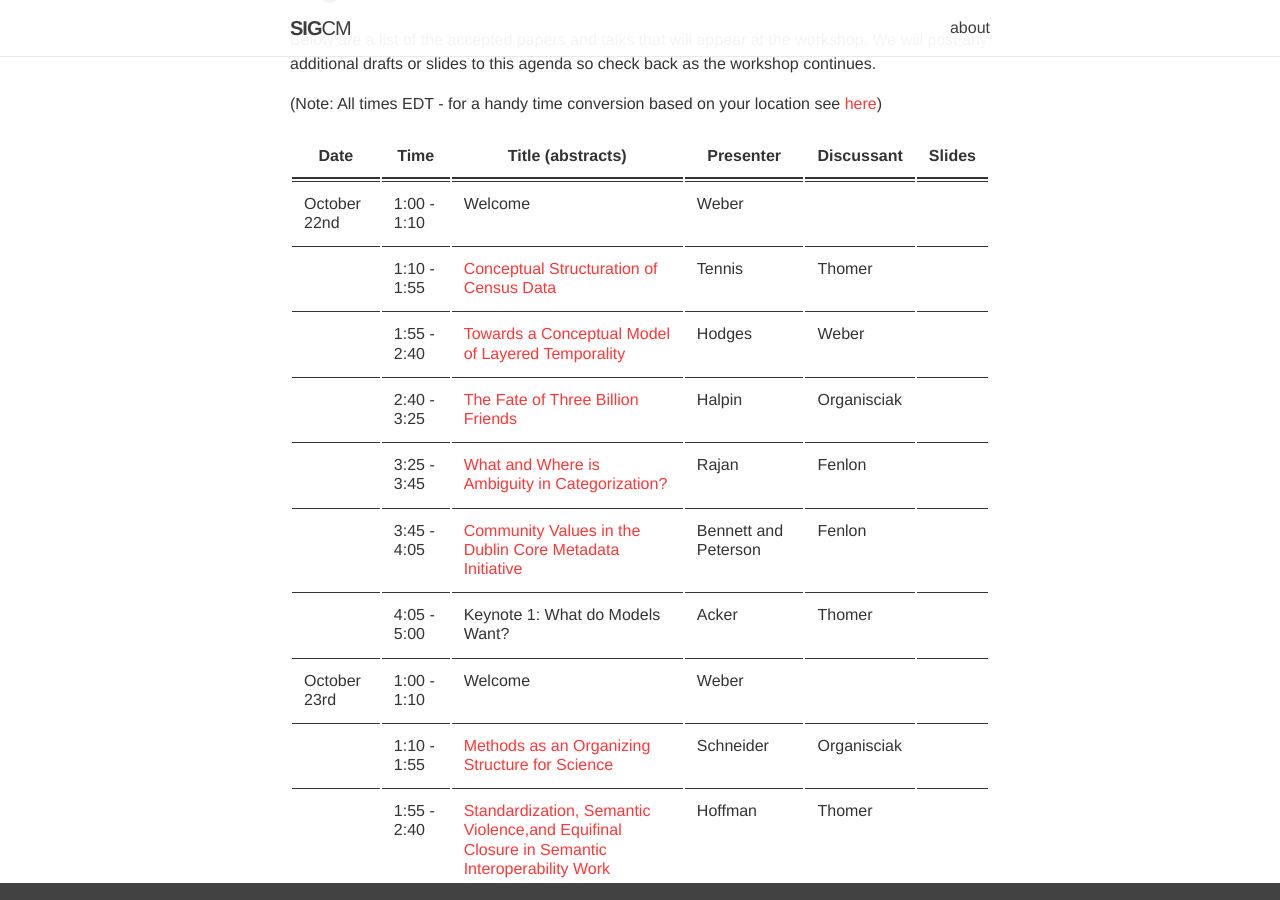
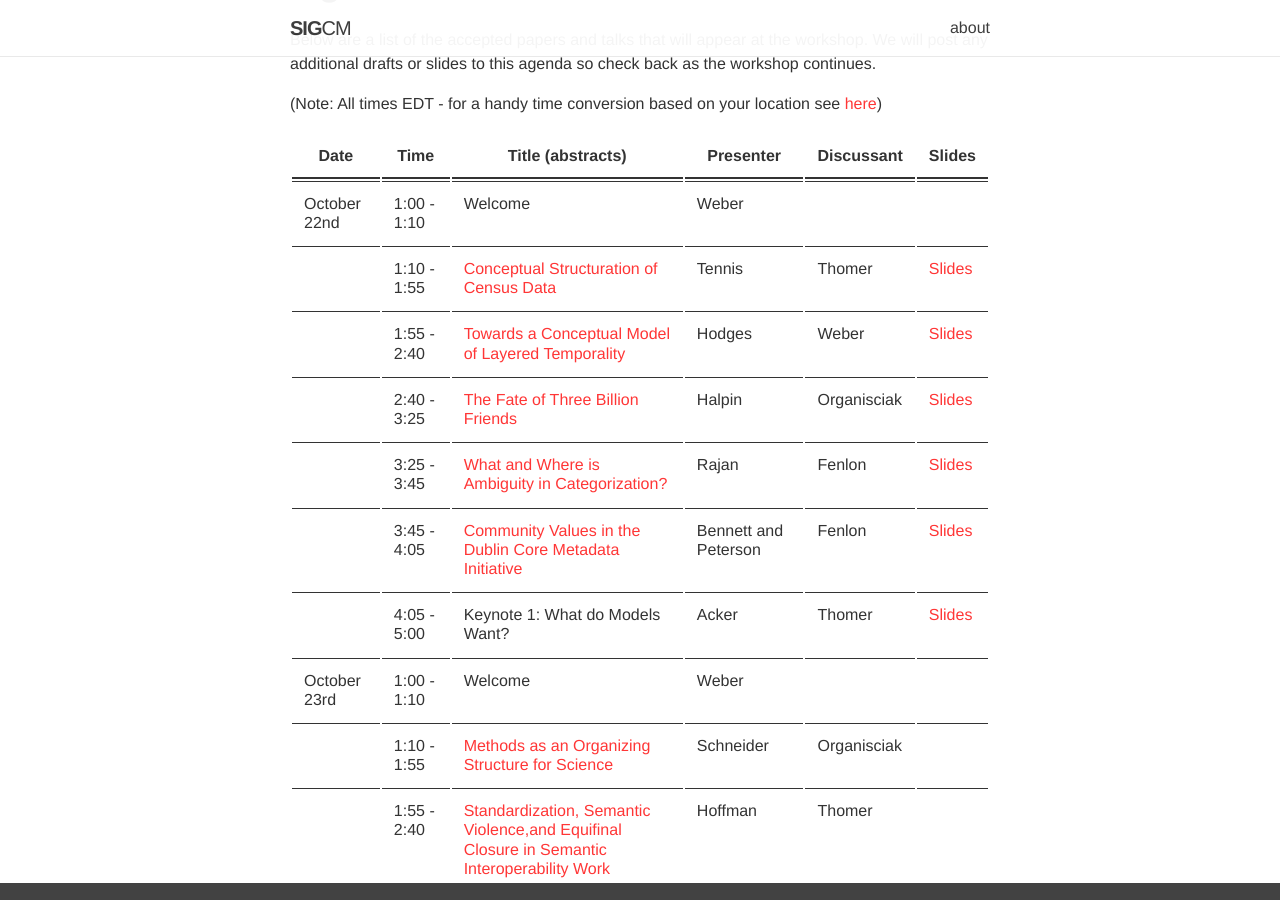
Before and after one commit to sig-cm/sig-cm.github.io, a Jekyll site: the page built from _news/ASIST-2020-CFP.md, in a window 1280 px wide and 900 px high, scrolled down 2716 px. Built offline with Jekyll 4.4.1, drawn with Linux system fonts in a browser that asks for light colours; nearby versions of some CDN libraries.

Commit message:
Update ASIST-2020-CFP.md

```diff
--- a/_news/ASIST-2020-CFP.md
+++ b/_news/ASIST-2020-CFP.md
@@ -60,12 +60,12 @@ Below are a list of the accepted papers and talks that will appear at the worksh
 | Date 	| Time 	| Title (abstracts) 	| Presenter 	| Discussant 	| Slides 	|
 |-	|-	|-	|-	|-	|-	|
 | October 22nd 	| 1:00 - 1:10 	| Welcome 	| Weber 	|  	|  	|
-|  	| 1:10 - 1:55 	| [Conceptual Structuration of Census Data](https://github.com/sig-cm/ASIST-2020/raw/master/Submissions/Tennis2020b.docx) 	| Tennis  	| Thomer 	|  	|
-|  	| 1:55 - 2:40 	| [Towards a Conceptual Model of Layered Temporality](https://raw.githubusercontent.com/sig-cm/ASIST-2020/master/Submissions/hodges%20asist%20sigcm%20submission%2010-1-2020.pdf) 	| Hodges 	| Weber 	|  	|
-|  	| 2:40 - 3:25 	| [The Fate of Three Billion Friends](https://github.com/sig-cm/ASIST-2020/raw/master/Submissions/Halpin%20-%20The%20Fate%20of%20Three%20Billion%20Friends.docx) 	| Halpin  	| Organisciak 	|  	|
-|  	| 3:25 - 3:45 	| [What and Where is Ambiguity in Categorization?](https://github.com/sig-cm/ASIST-2020/raw/master/Revisions/RajanL_SIGCM_ChainofSurrogationModel_Oct20.docx) 	| Rajan 	| Fenlon 	|  	|
-|  	| 3:45 - 4:05 	| [Community Values in the Dublin Core Metadata Initiative](https://raw.githubusercontent.com/sig-cm/ASIST-2020/master/Submissions/BennettPeterson_SIGCMWorkshop.pdf) 	| Bennett and Peterson 	| Fenlon  	|  	|
-|  	| 4:05 - 5:00 	| Keynote 1: What do Models Want? 	| Acker 	| Thomer  	|  	|
+|  	| 1:10 - 1:55 	| [Conceptual Structuration of Census Data](https://github.com/sig-cm/ASIST-2020/raw/master/Submissions/Tennis2020b.docx) 	| Tennis  	| Thomer 	| [Slides](https://github.com/sig-cm/ASIST-2020/raw/master/Presentations/Tennis2020b.pptx) 	|
+|  	| 1:55 - 2:40 	| [Towards a Conceptual Model of Layered Temporality](https://raw.githubusercontent.com/sig-cm/ASIST-2020/master/Submissions/hodges%20asist%20sigcm%20submission%2010-1-2020.pdf) 	| Hodges 	| Weber 	| [Slides](https://github.com/sig-cm/ASIST-2020/raw/master/Presentations/hodges%20asist%20sigcm%20slides%202020.pdf) 	|
+|  	| 2:40 - 3:25 	| [The Fate of Three Billion Friends](https://github.com/sig-cm/ASIST-2020/raw/master/Submissions/Halpin%20-%20The%20Fate%20of%20Three%20Billion%20Friends.docx) 	| Halpin  	| Organisciak 	| [Slides](https://github.com/sig-cm/ASIST-2020/raw/master/Presentations/threebillion-halpin-asist.pdf) 	|
+|  	| 3:25 - 3:45 	| [What and Where is Ambiguity in Categorization?](https://github.com/sig-cm/ASIST-2020/raw/master/Revisions/RajanL_SIGCM_ChainofSurrogationModel_Oct20.docx) 	| Rajan 	| Fenlon 	| [Slides](https://github.com/sig-cm/ASIST-2020/raw/master/Presentations/RajanL_SIGCM%20Chain%20of%20surrogation%20slide.pdf) 	|
+|  	| 3:45 - 4:05 	| [Community Values in the Dublin Core Metadata Initiative](https://raw.githubusercontent.com/sig-cm/ASIST-2020/master/Submissions/BennettPeterson_SIGCMWorkshop.pdf) 	| Bennett and Peterson 	| Fenlon  	| [Slides](https://github.com/sig-cm/ASIST-2020/blob/master/Presentations/Bennett%20CM%20Workshop%20Slides(1).pdf) 	|
+|  	| 4:05 - 5:00 	| Keynote 1: What do Models Want? 	| Acker 	| Thomer  	|  [Slides]()	|
 | October 23rd 	| 1:00 - 1:10 	| Welcome 	| Weber 	|  	|  	|
 |  	| 1:10 - 1:55 	|[Methods as an Organizing Structure for Science](https://github.com/sig-cm/ASIST-2020/raw/master/Submissions/SIG-CM-outline--2020-10-05.docx) | Schneider 	| Organisciak 	|  	|
 |  	| 1:55 - 2:40 	| [Standardization, Semantic Violence,and Equifinal Closure in Semantic Interoperability Work](https://raw.githubusercontent.com/sig-cm/ASIST-2020/master/Submissions/Hoffman_2020_Recursive%20Ontologization%20(Extended%20Abstract%2C%20ASIS%26T%20SIG-CM).pdf) 	| Hoffman 	| Thomer 	|  	|
```
